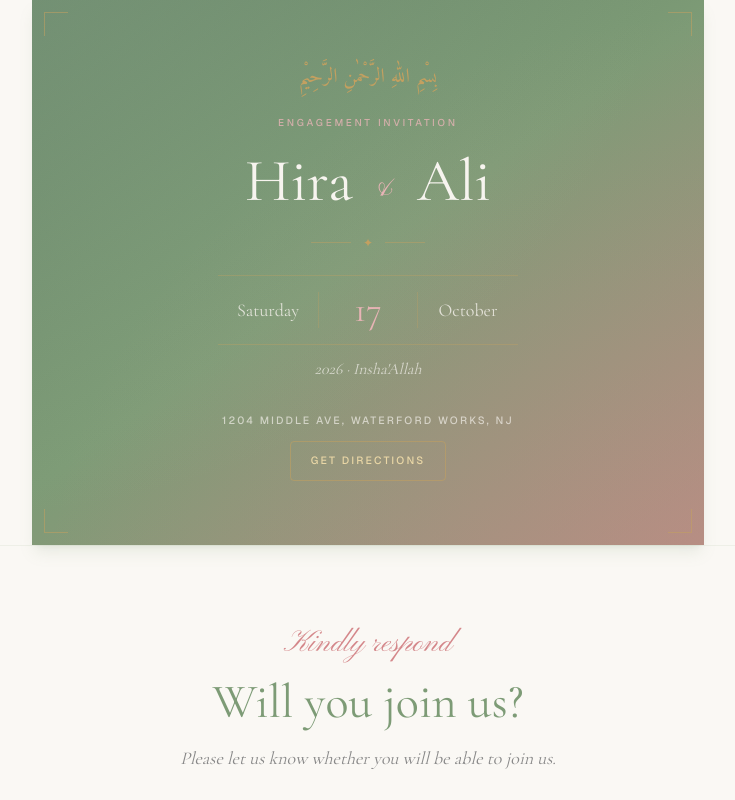
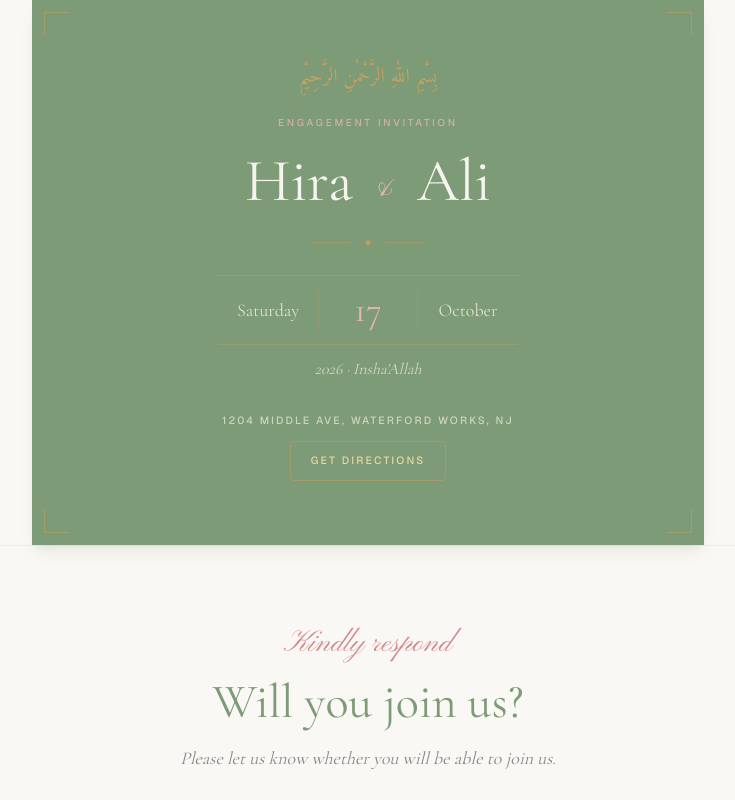
Before and after one commit to aliammad27/aliandhiraengagement, a Next.js app: page /invite in a window 1280 px wide. Shown: the top 800 px of the page, without its empty margins (272-1007 px from the left). Built offline with nearby package versions, Linux system fonts and the light colour scheme.

Commit message:
Use solid sage invite hero

```diff
--- a/components/InvitationHero.tsx
+++ b/components/InvitationHero.tsx
@@ -1,6 +1,6 @@
 'use client';
 
-import { CornerFrame, StarDivider, sageBlushRadial } from '@/components/ornaments';
+import { CornerFrame, StarDivider } from '@/components/ornaments';
 
 interface Props {
   groom: string;
@@ -9,7 +9,7 @@ interface Props {
 
 export default function InvitationHero({ groom, bride }: Props) {
   return (
-    <section className="relative px-6 py-12 text-center text-ivory shadow-lg shadow-sage-deep/15 sm:px-12 sm:py-16" style={sageBlushRadial}>
+    <section className="relative bg-sage-deep px-6 py-12 text-center text-ivory shadow-lg shadow-sage-deep/15 sm:px-12 sm:py-16">
       <CornerFrame borderColor="border-gold/55" />
 
       <p className="font-arabic text-lg text-gold sm:text-xl">بِسْمِ اللهِ الرَّحْمٰنِ الرَّحِيْمِ</p>
```
